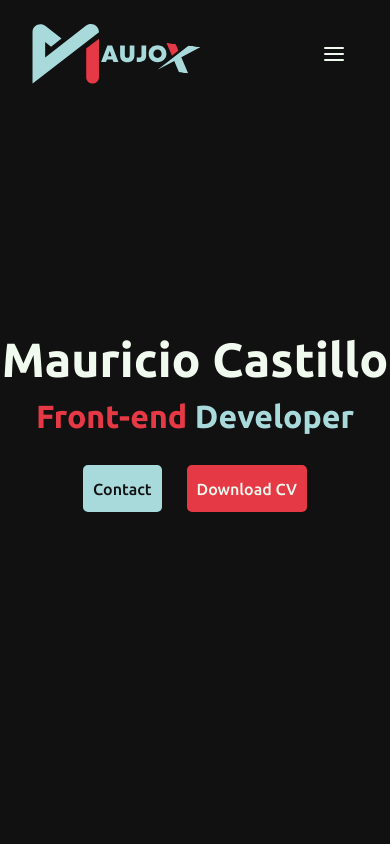
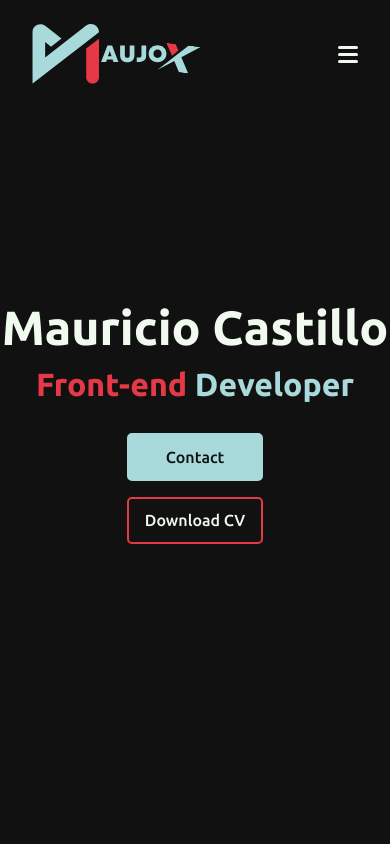
Before and after one commit to m4ujo/maujox-portfolio.vercel, a React (Vite) app: page / in a window 390 px wide. Shown: the top 844 px of the page. Built offline with nearby package versions, Linux system fonts and the light colour scheme.

Commit message:
Add custom menu button

```diff
--- a/src/App.jsx
+++ b/src/App.jsx
@@ -9,12 +9,12 @@ function App () {
   return (
     <>
       <Header />
-      <div className='App'>
+      <main className='App'>
         <Home />
         <Portfolio />
         <AboutMe />
         <Contact />
-      </div>
+      </main>
     </>
   )
 }
--- a/src/components/Button/Button.css
+++ b/src/components/Button/Button.css
@@ -61,6 +61,6 @@
 
 @media screen and (max-width: 500px) {
   .Button {
-    padding: 0.8rem 0.5rem;
+    padding: 0.8rem 1rem;
   }
 }
--- a/src/components/Header/Header.css
+++ b/src/components/Header/Header.css
@@ -26,7 +26,7 @@
   font-weight: bold;
 }
 
-.hamburger-react {
+.Header-menu {
   display: none;
 }
 
@@ -59,7 +59,36 @@
   .Link-text {
     font-size: 1.5rem;
   }
-  .hamburger-react {
-    display: block;
+  .Header-menu {
+    display: flex;
+    flex-direction: column;
+    align-items: center;
+    justify-content: center;
+    gap: 4px;
+    position: relative;
+    cursor: pointer;
+    width: 20px;
+    height: 20px;
+  }
+  .menu-line {
+    background-color: var(--white-color);
+    width: 20px;
+    height: 3px;
+    border-radius: 10px;
+    transition-property: transform, opacity;
+    transition-duration: 0.2s;
+    transition-timing-function: ease-in-out;
+  }
+
+  .Header.open .menu-line:nth-child(1) {
+    height: 4px;
+    transform: rotate(45deg) translateY(10.5px)
+  }
+  .Header.open .menu-line:nth-child(2) {
+    opacity: 0;
+  }
+  .Header.open .menu-line:nth-child(3) {
+    height: 4px;
+    transform: rotate(-45deg) translateY(-10.5px)
   }
 }
--- a/src/components/Header/Header.jsx
+++ b/src/components/Header/Header.jsx
@@ -1,20 +1,27 @@
 import { useState } from 'react'
 import Nav from './../Nav/Nav'
-import { Squash as Hamburger } from 'hamburger-react'
 
 import './Header.css'
 
 export default function Header () {
   const [navOpen, setNavOpen] = useState(false)
 
+  const handleMenu = () => {
+    setNavOpen(!navOpen)
+  }
+
   return (
-    <header className='Header'>
+    <header className={'Header' + (navOpen ? ' open' : '')}>
       <a href='/'>
         <img src='/maujox.svg' alt='Maujox' className='Header-logo' />
       </a>
       <div className='Header-nav'>
         <Nav navOpen={navOpen} setNavOpen={setNavOpen} />
-        <Hamburger toggled={navOpen} toggle={setNavOpen} onToggle={(toggled) => setNavOpen(toggled)} size={20} rounded />
+        <div className='Header-menu' onClick={handleMenu}>
+          <div className='menu-line' />
+          <div className='menu-line' />
+          <div className='menu-line' />
+        </div>
       </div>
     </header>
   )
--- a/src/components/Nav/Nav.jsx
+++ b/src/components/Nav/Nav.jsx
@@ -5,7 +5,6 @@ export default function Nav ({ navOpen, setNavOpen }) {
 
   useEffect(() => {
     const navLinks = ref.current.children[0].children
-    console.log(navLinks)
 
     for (let i = 0; i < navLinks.length; i++) {
       const element = navLinks[i]
--- a/src/pages/AboutMe/AboutMe.jsx
+++ b/src/pages/AboutMe/AboutMe.jsx
@@ -3,7 +3,7 @@ import './AboutMe.css'
 
 export default function AboutMe () {
   return (
-    <div className='AboutMe' id='about-me'>
+    <section className='AboutMe' id='about-me'>
       <h2 className='AboutMe-title'>
         <span>About-</span>
         <span>Me</span>
@@ -16,19 +16,25 @@ export default function AboutMe () {
           <div className='AboutMe-textContainer'>
             <p className='AboutMe-p AboutMe-desc'>
               <span>
-                Hi! I'm Mauricio Joaquin (maujo), I'm 21 years old and I'm a lover of programming, design and web development.
+                Hi! I'm Mauricio Joaquin (maujo), I'm 21 years old and I'm a
+                lover of programming, design and web development.
               </span>
               <span>
-                I have strong background in desktop application development with the .NET Framework.
+                I have strong background in desktop application development with
+                the .NET Framework.
               </span>
               <span>
-                Recently I've been learning about databases and front-end technologies on my own, which shows that I'm organized and very productive.
+                Recently I've been learning about databases and front-end
+                technologies on my own, which shows that I'm organized and very
+                productive.
               </span>
               <span>
                 My current goal is to be a good full stack developer 🔥.
               </span>
             </p>
-            <p className='AboutMe-techTitle'>Technologies that I use currently:</p>
+            <p className='AboutMe-techTitle'>
+              Technologies that I use currently:
+            </p>
             <div className='AboutMe-devIcons'>
               <div className='AboutMe-tooltip'>
                 <i className='devicon-react-original' />
@@ -58,6 +64,6 @@ export default function AboutMe () {
           </div>
         </div>
       </div>
-    </div>
+    </section>
   )
 }
--- a/src/pages/Contact/Contact.jsx
+++ b/src/pages/Contact/Contact.jsx
@@ -5,11 +5,17 @@ import './Contact.css'
 
 function Contact () {
   return (
-    <div className='Contact' id='contact'>
+    <section className='Contact' id='contact'>
       <div className='Contact-content'>
-        <h2 className='Contact-title'>Let<span>'</span>s talk about working together<span>...</span></h2>
+        <h2 className='Contact-title'>
+          Let<span>'</span>s talk about working together<span>...</span>
+        </h2>
         <div className='Contact-formContainer'>
-          <form action='https://formsubmit.co/a4594ce76630fb3bbdae80259b280079' className='Contact-form' method='POST'>
+          <form
+            action='https://formsubmit.co/a4594ce76630fb3bbdae80259b280079'
+            className='Contact-form'
+            method='POST'
+          >
             <div className='Contact-formRow'>
               <Input type='text' placeholder='Full name' name='fullname' />
               <Input type='email' placeholder='Email address' name='email' />
@@ -25,17 +31,39 @@ function Contact () {
             <div className='Contact-formRow'>
               <div className='Contact-socialIcons'>
                 <a
-                  className='Contact-info' href='https://api.whatsapp.com/send?phone=+51951087033&text=Hola,%20estamos%20interesados%20en%20sus%20servicios.' target='_blank' rel='noreferrer'
+                  className='Contact-info'
+                  href='https://api.whatsapp.com/send?phone=+51951087033&text=Hola,%20estamos%20interesados%20en%20sus%20servicios.'
+                  aria-label='WhatsApp'
+                  target='_blank'
+                  rel='noreferrer'
                 >
                   <i className='bi bi-whatsapp' />
                 </a>
-                <a href='https://www.instagram.com/maujox_/' target='_blank' rel='noreferrer'>
+                <a
+                  className='Contact-info'
+                  href='https://www.instagram.com/maujox_/'
+                  aria-label='Instagram'
+                  target='_blank'
+                  rel='noreferrer'
+                >
                   <i className='bi bi-instagram' />
                 </a>
-                <a href='https://twitter.com/maujox_' target='_blank' rel='noreferrer'>
+                <a
+                  className='Contact-info'
+                  href='https://twitter.com/maujox_'
+                  aria-label='Twitter'
+                  target='_blank'
+                  rel='noreferrer'
+                >
                   <i className='bi bi-twitter' />
                 </a>
-                <a href='https://www.linkedin.com/in/mauricio-castillo-iman/' target='_blank' rel='noreferrer'>
+                <a
+                  className='Contact-info'
+                  href='https://www.linkedin.com/in/mauricio-castillo-iman/'
+                  aria-label='LinkedIn'
+                  target='_blank'
+                  rel='noreferrer'
+                >
                   <i className='bi bi-linkedin' />
                 </a>
               </div>
@@ -43,11 +71,10 @@ function Contact () {
                 Send <i className='bi bi-send-fill' />
               </Button>
             </div>
-
           </form>
         </div>
       </div>
-    </div>
+    </section>
   )
 }
 
--- a/src/pages/Home/Home.css
+++ b/src/pages/Home/Home.css
@@ -42,4 +42,9 @@
   .Home-jobName {
     font-size: 2rem;
   }
+
+  .Home-buttons {
+    flex-direction: column;
+    gap: 1rem;
+  }
 }
--- a/src/pages/Home/Home.jsx
+++ b/src/pages/Home/Home.jsx
@@ -3,7 +3,7 @@ import './Home.css'
 
 export default function Home () {
   return (
-    <div className='Home' id='home'>
+    <section className='Home' id='home'>
       <h1 className='Home-h1 Home-name'>
         Mauricio Castillo
       </h1>
@@ -13,8 +13,8 @@ export default function Home () {
       </p>
       <div className='Home-buttons'>
         <Button href='#contact' style='fill blue'>Contact</Button>
-        <Button href='#' style='fill red'>Download CV</Button>
+        <Button href='#' style='line red'>Download CV</Button>
       </div>
-    </div>
+    </section>
   )
 }
```
